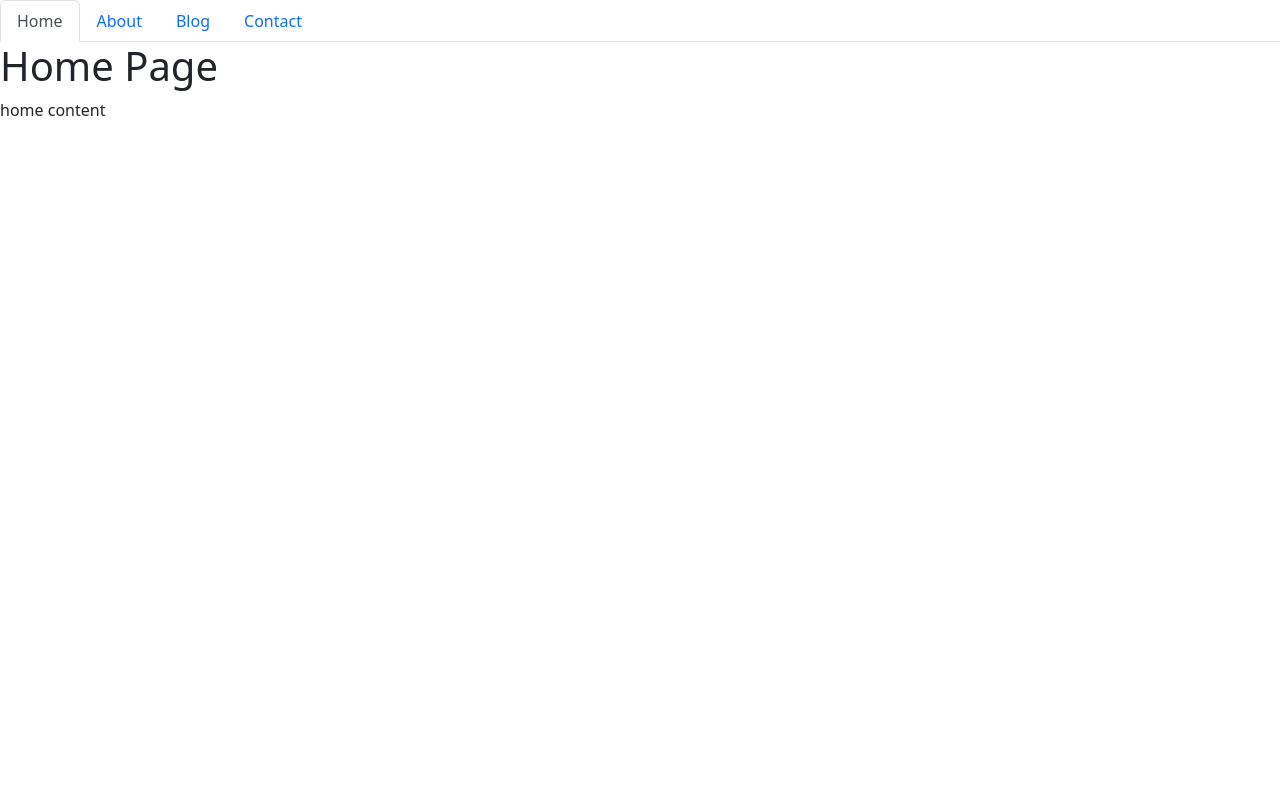
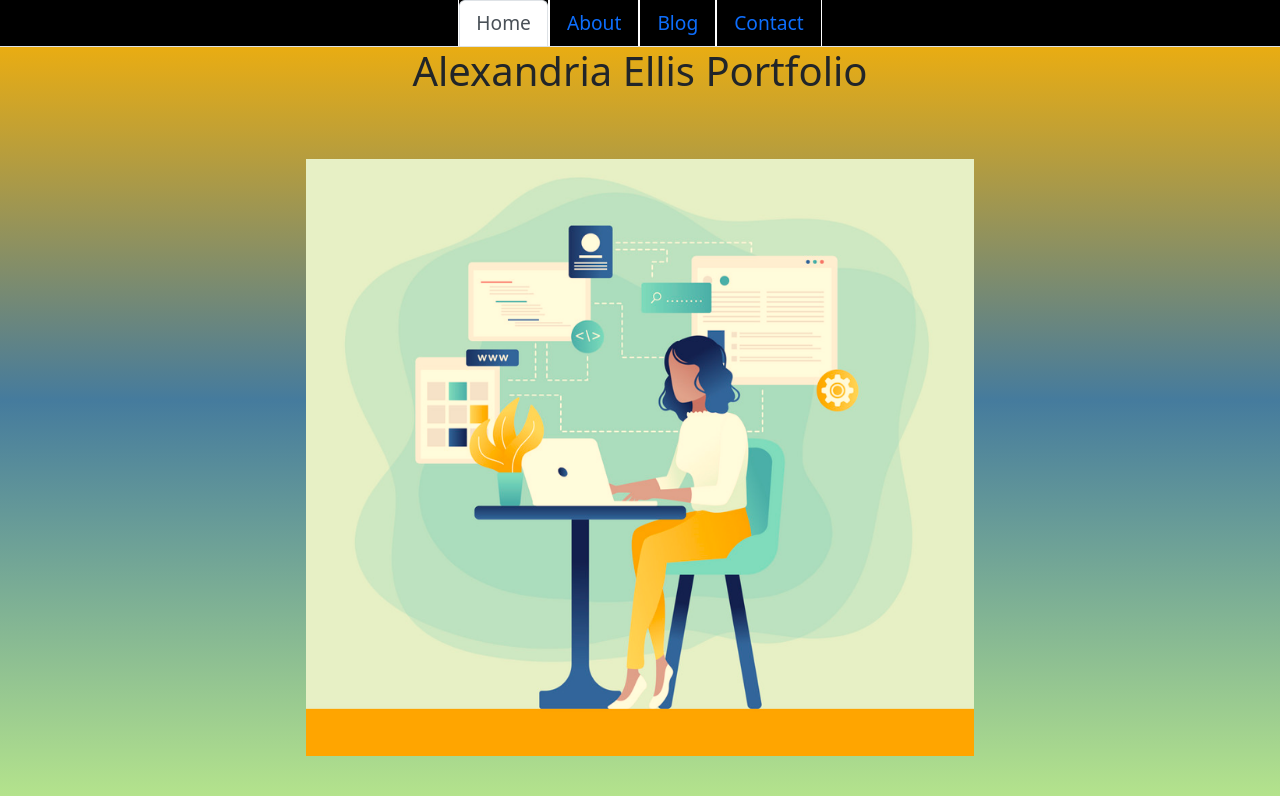
Before and after one commit to allstarcoding777/react-portfolio, a React (Create React App) app: page / in a window 1280 px wide. Shown: the top 796 px of the page. Built offline with nearby package versions, Linux system fonts and the light colour scheme.

Commit message:
css styling

```diff
--- a/src/components/pages/Blog.js
+++ b/src/components/pages/Blog.js
@@ -3,7 +3,7 @@ import React from 'react';
 export default function Contact() {
   return (
     <div>
-      <h1>Contact Page</h1>
+      <h1>Blog Page</h1>
       <p>
         blog content
       </p>
--- a/src/components/pages/Home.js
+++ b/src/components/pages/Home.js
@@ -1,11 +1,13 @@
 import React from 'react';
+import './assets/css/pages.css'
+const developerImg = require('./assets/images/developer-in-office.png');
 
 export default function Home() {
   return (
     <div>
-      <h1>Home Page</h1>
+      <h1>Alexandria Ellis Portfolio</h1>
       <p>
-       home content
+      <img className='img' src={developerImg} alt='developer-in-office' />
       </p>
     </div>
   );
--- /dev/null
+++ b/src/components/pages/assets/css/pages.css
@@ -0,0 +1,73 @@
+html {
+    min-height: 100%;
+}
+
+body {
+    background: linear-gradient(rgb(255, 179, 0), #457b9d, #b5e48c);
+}
+
+h1 {
+    margin-top: 25px;
+    display: flex;
+    justify-content: center;
+}
+
+img {
+    margin-top: 50px;
+    width: 700px;
+    height: 625px;
+    pointer-events: none;
+}
+
+.nav-link {
+    font-weight: bold;
+    color: rgb(255, 179, 0);
+}
+
+ul {
+    font-size: larger;
+    display: flex;
+    justify-content: center;
+    list-style-type: none;
+    overflow: hidden;
+    background-color: black;
+}
+
+li {
+    border-left: 1px solid white;
+    border-right: 1px solid white;
+}
+
+img {
+  margin-left: auto;
+  margin-right: auto;
+  display: block;
+  padding: 14px 16px;
+  text-decoration: none;
+}
+
+img:hover {
+    background-color: #333;
+}
+
+/* Changes the link color to (black) on hover */
+li a:hover {
+    background-color: #333;
+}
+
+main h2 {
+    display: flex;
+    justify-content: center;
+    border: solid black;
+}
+
+main section strong {
+    display: flex;
+    justify-content: center;
+    font-size: larger;
+}
+
+  footer h2 {
+    display: flex;
+    justify-content: flex-start;
+}
```
Also changed, not shown: assets/images/webpage-screenshot.png (deleted), src/components/pages/assets/images/developer-in-office.png (added).
